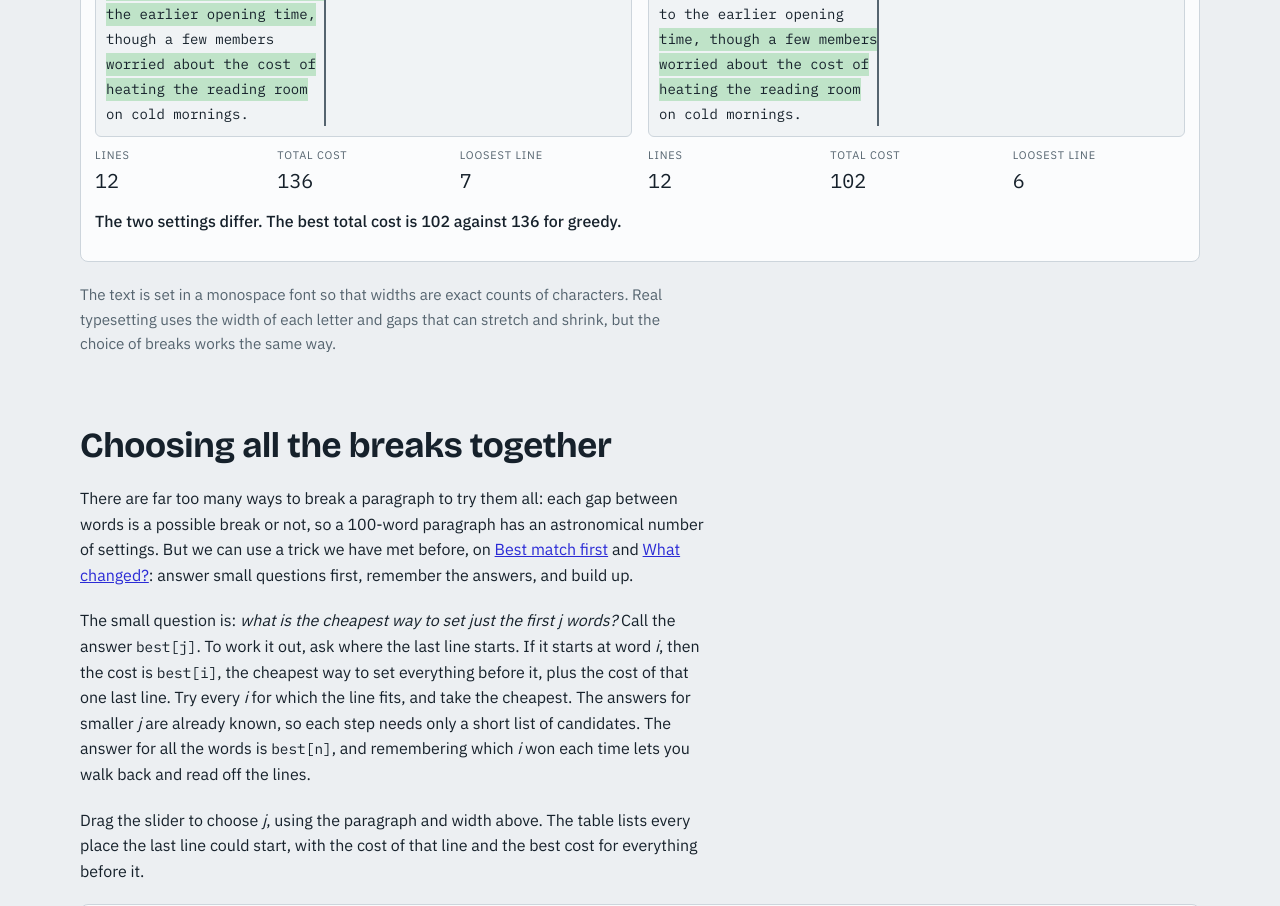
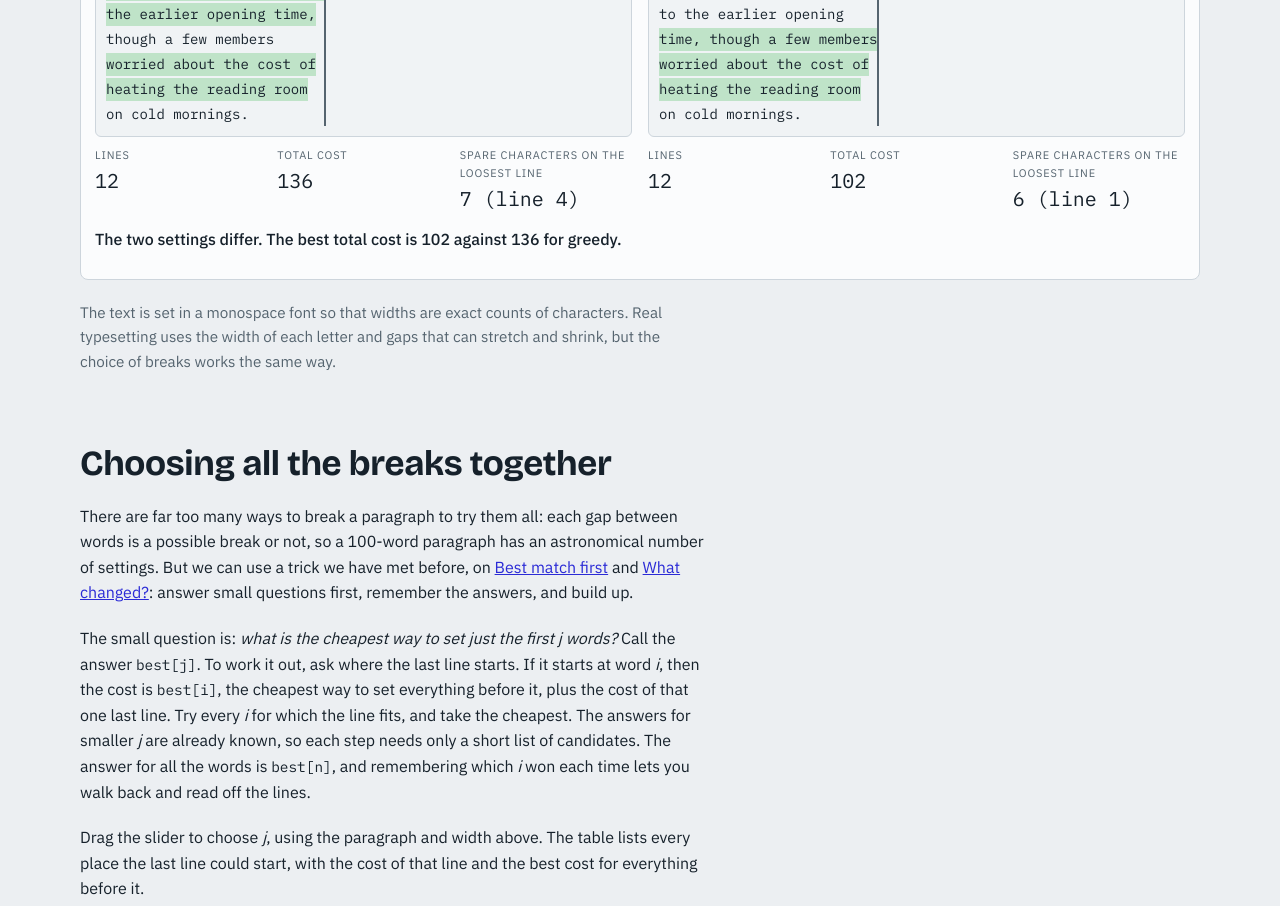
Before and after one commit to EddPorter/tsuikyuu, a plain HTML site: page line-breaking/index.html in a window 1280 px wide. Shown: the part 1800-2706 px from the top of the page. Drawn offline with nearby package versions, Linux system fonts and the light colour scheme.

Commit message:
Line breaking: say what the loosest-line figure is and which line it is
Co-Authored-By: Claude Sonnet 5.5 <noreply@anthropic.com>
Claude-Session: https://claude.ai/code/session_01CtfdoLGVBX2KWpaM2yufyL

```diff
--- a/line-breaking/index.html
+++ b/line-breaking/index.html
@@ -314,7 +314,8 @@ ul.recap { margin: 0; padding-left: 1.2em; display: grid; gap: 6px; max-width: 7
   }
   function readout(id, lines) {
     const slacks = lines.slice(0, -1).map(([i, j]) => slackOf(i, j));
-    const rows = [['Lines', lines.length], ['Total cost', costOf(lines)], ['Loosest line', slacks.length ? Math.max(...slacks) : 0]];
+    const worst = slacks.length ? Math.max(...slacks) : null;   // the last line is allowed to be short, so it is not counted
+    const rows = [['Lines', lines.length], ['Total cost', costOf(lines)], ['Spare characters on the loosest line', worst === null ? '\u2013' : worst + ' (line ' + (slacks.indexOf(worst) + 1) + ')']];
     $(id).textContent = '';
     rows.forEach(([k, v]) => { const d = el('div'); d.append(el('span', 'k', k), el('span', 'v', String(v))); $(id).appendChild(d); });
   }
```
